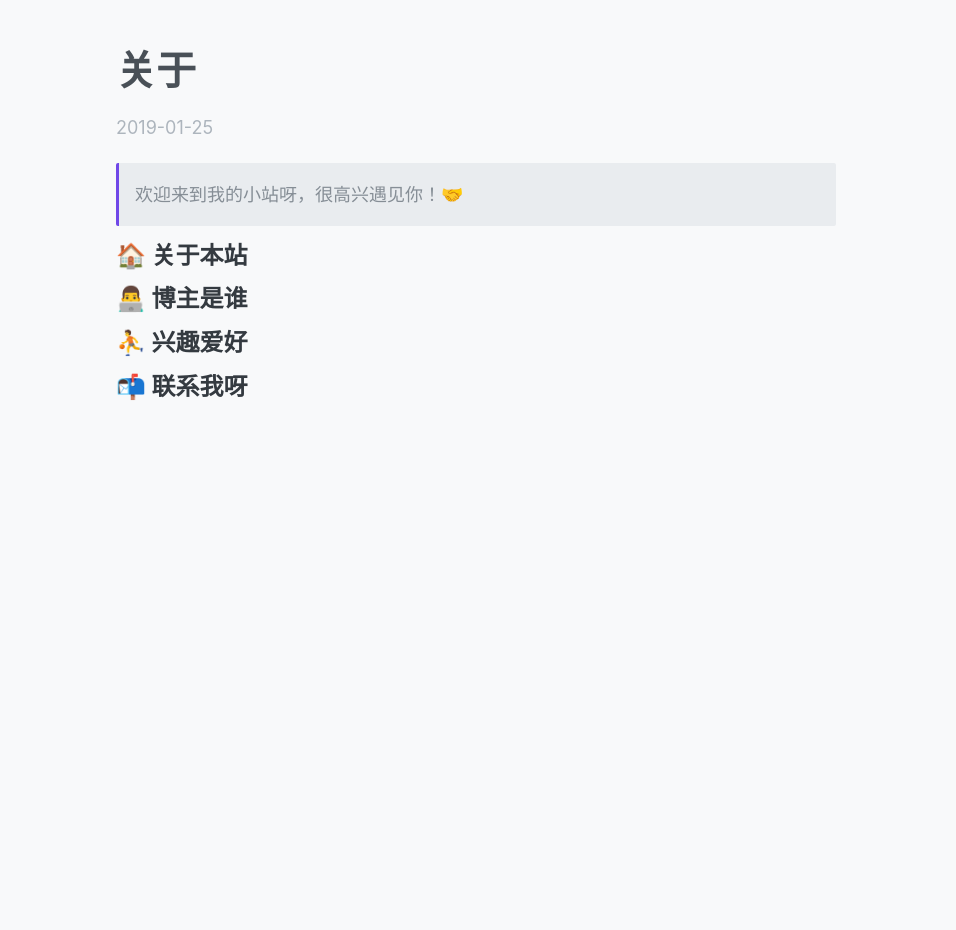
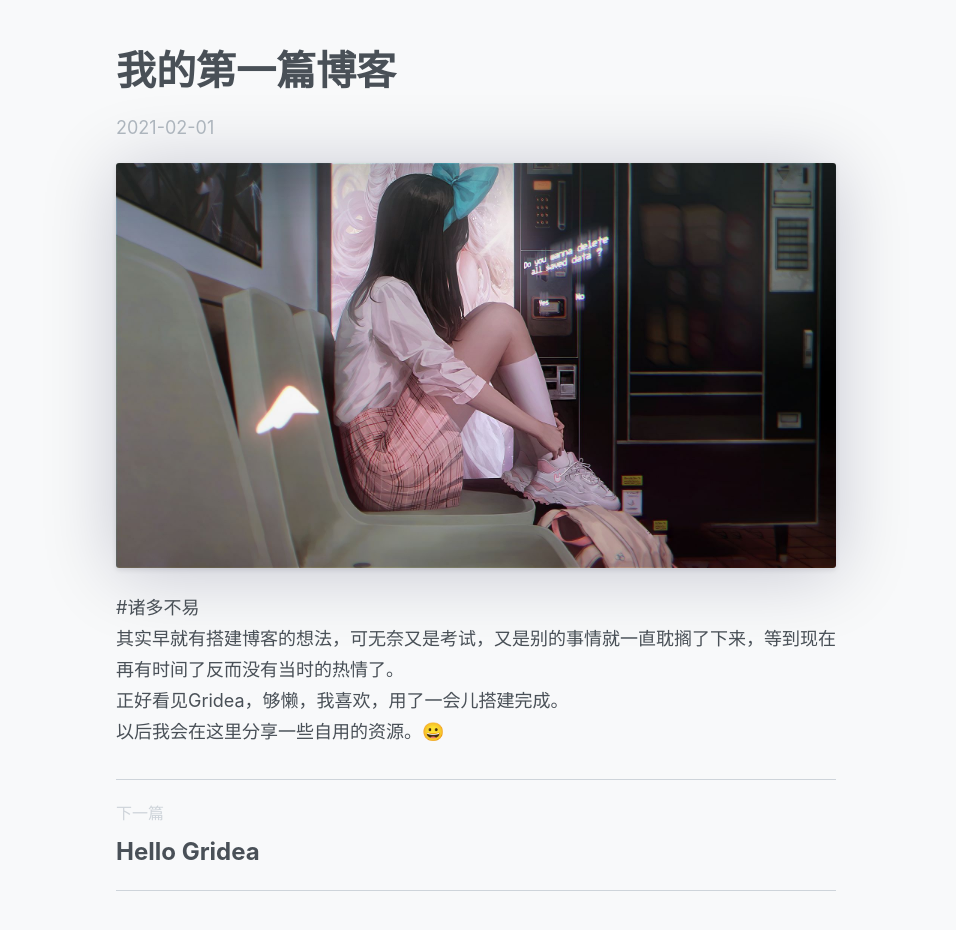
Before and after one commit to high99/high99.github.io, a plain HTML site: page post/wo-de-di-yi-pian-bo-ke/index.html in a window 1280 px wide. Shown: the full height of the page, 324-1280 px from the left. Before the commit the page ends 800 px from the top, so only its background shows below. Drawn offline with nearby package versions, Linux system fonts and the light colour scheme.

Commit message:
update from gridea: 2021-02-01 01:05:43

```diff
--- a/post/about/index.html
+++ b/post/wo-de-di-yi-pian-bo-ke/index.html
@@ -3,12 +3,12 @@
   <head>
     <meta charset="utf-8" >
 
-<title>关于 | 张满月的月光酒馆</title>
+<title>我的第一篇博客 | 张满月的月光酒馆</title>
 
 <meta name="viewport" content="width=device-width, initial-scale=1, maximum-scale=1, user-scalable=no">
 
 <link rel="stylesheet" href="https://use.fontawesome.com/releases/v5.7.2/css/all.css" integrity="sha384-fnmOCqbTlWIlj8LyTjo7mOUStjsKC4pOpQbqyi7RrhN7udi9RwhKkMHpvLbHG9Sr" crossorigin="anonymous">
-<link rel="shortcut icon" href="https://high99.github.io/favicon.ico?v=1612112352304">
+<link rel="shortcut icon" href="https://high99.github.io/favicon.ico?v=1612112735954">
 <link rel="stylesheet" href="https://high99.github.io/styles/main.css">
 
 
@@ -18,13 +18,10 @@
 
 
 
-    <meta name="description" content="
-欢迎来到我的小站呀，很高兴遇见你！🤝
-
-🏠 关于本站
-👨‍💻 博主是谁
-⛹ 兴趣爱好
-📬 联系我呀
+    <meta name="description" content="#诸多不易
+其实早就有搭建博客的想法，可无奈又是考试，又是别的事情就一直耽搁了下来，等到现在再有时间了反而没有当时的热情了。
+正好看见Gridea，够懒，我喜欢，用了一会儿搭建完成。
+以后我会在这里分享一些自用的资源。😀
 ..." />
     <meta name="keywords" content="" />
   </head>
@@ -35,7 +32,7 @@
   <div class="top-container" data-aos="fade-right">
     <div class="top-header-container">
       <a class="site-title-container" href="https://high99.github.io">
-        <img src="https://high99.github.io/images/avatar.png?v=1612112352304" class="site-logo">
+        <img src="https://high99.github.io/images/avatar.png?v=1612112735954" class="site-logo">
         <h1 class="site-title">张满月的月光酒馆</h1>
       </a>
       <div class="menu-btn" @click="menuVisible = !menuVisible">
@@ -97,20 +94,29 @@
       <div class="main-container">
         <div class="content-container" data-aos="fade-up">
           <div class="post-detail">
-            <h2 class="post-title">关于</h2>
-            <div class="post-date">2019-01-25</div>
+            <h2 class="post-title">我的第一篇博客</h2>
+            <div class="post-date">2021-02-01</div>
+
+              <div class="feature-container" style="background-image: url('https://high99.github.io/post-images/wo-de-di-yi-pian-bo-ke.jpg')">
+              </div>
 
             <div class="post-content" v-pre>
-              <blockquote>
-<p>欢迎来到我的小站呀，很高兴遇见你！🤝</p>
-</blockquote>
-<h2 id="关于本站">🏠 关于本站</h2>
-<h2 id="博主是谁">👨‍💻 博主是谁</h2>
-<h2 id="兴趣爱好">⛹ 兴趣爱好</h2>
-<h2 id="联系我呀">📬 联系我呀</h2>
+              <p>#诸多不易<br>
+其实早就有搭建博客的想法，可无奈又是考试，又是别的事情就一直耽搁了下来，等到现在再有时间了反而没有当时的热情了。<br>
+正好看见Gridea，够懒，我喜欢，用了一会儿搭建完成。<br>
+以后我会在这里分享一些自用的资源。😀</p>
 
             </div>
 
+
+              <div class="next-post">
+                <div class="next">下一篇</div>
+                <a href="https://high99.github.io/post/hello-gridea/">
+                  <h3 class="post-title">
+                    Hello Gridea
+                  </h3>
+                </a>
+              </div>
 
 
 
```
Also changed, not shown: archives/index.html (+19 -2 lines), atom.xml (+13 -1 lines), index.html (+22 -2 lines), post/hello-gridea/index.html (+2 -2 lines), tag/WDMmE9-0s/index.html (+2 -2 lines), tags/index.html (+2 -2 lines), post-images/wo-de-di-yi-pian-bo-ke.jpg (added).
